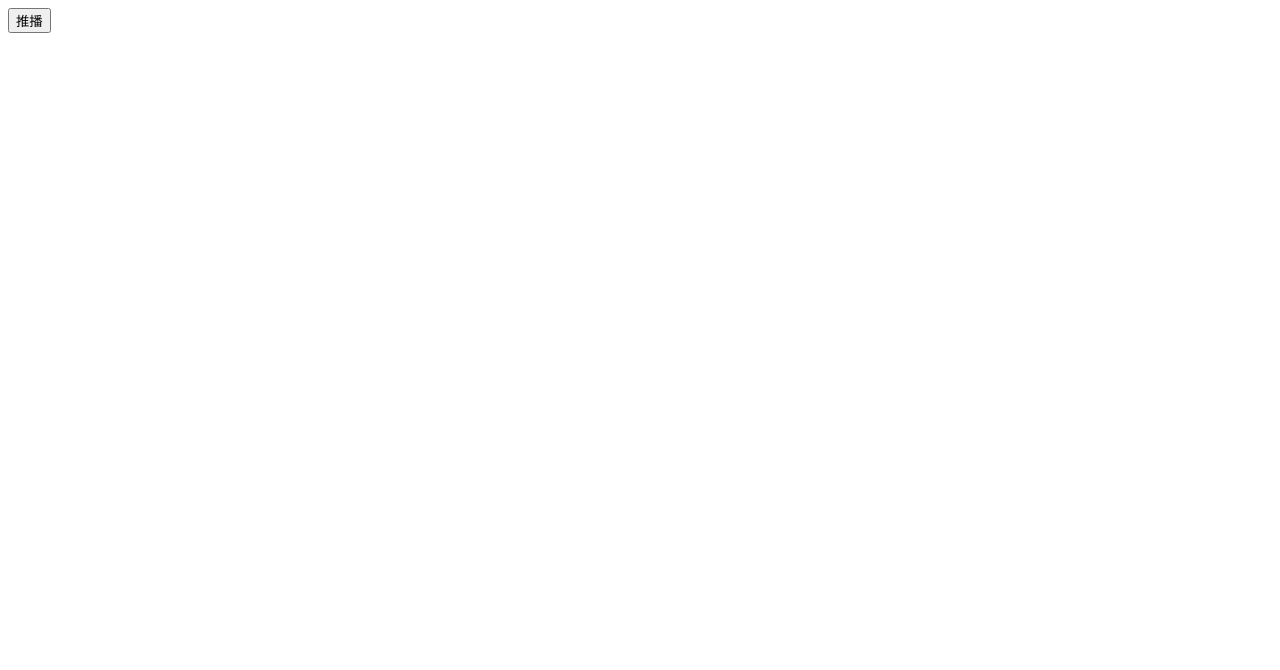
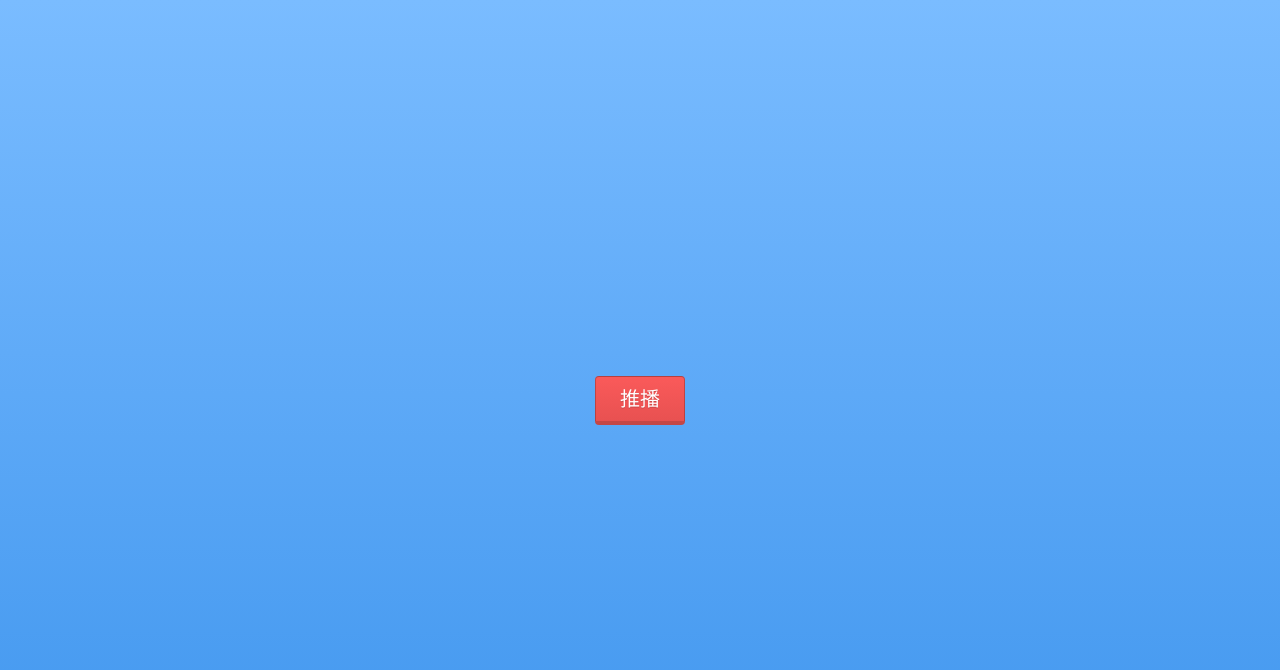
Before and after one commit to funfish22/Notification, a plain HTML site: page index.html in a window 1280 px wide. Drawn offline with Linux system fonts and the light colour scheme.

Commit message:
版型調整

```diff
--- a/index.html
+++ b/index.html
@@ -3,10 +3,11 @@
 <head>
     <meta charset="UTF-8">
     <meta name="viewport" content="width=device-width, initial-scale=1.0">
-    <title>Document</title>
+    <title>推播</title>
+    <link rel="stylesheet" href="./style.css">
 </head>
 <body>
-    <button id="button">推播</button>
+    <div id="button">推播</div>
     <script src="./script.js"></script>
 </body>
 </html>
--- /dev/null
+++ b/style.css
@@ -0,0 +1,83 @@
+/* http://meyerweb.com/eric/tools/css/reset/
+   v2.0 | 20110126
+   License: none (public domain)
+*/
+
+html, body, div, span, applet, object, iframe,
+h1, h2, h3, h4, h5, h6, p, blockquote, pre,
+a, abbr, acronym, address, big, cite, code,
+del, dfn, em, img, ins, kbd, q, s, samp,
+small, strike, strong, sub, sup, tt, var,
+b, u, i, center,
+dl, dt, dd, ol, ul, li,
+fieldset, form, label, legend,
+table, caption, tbody, tfoot, thead, tr, th, td,
+article, aside, canvas, details, embed,
+figure, figcaption, footer, header, hgroup,
+menu, nav, output, ruby, section, summary,
+time, mark, audio, video {
+	margin: 0;
+	padding: 0;
+	border: 0;
+	font-size: 100%;
+	font: inherit;
+	vertical-align: baseline;
+}
+/* HTML5 display-role reset for older browsers */
+article, aside, details, figcaption, figure,
+footer, header, hgroup, menu, nav, section {
+	display: block;
+}
+body {
+	line-height: 1;
+}
+ol, ul {
+	list-style: none;
+}
+blockquote, q {
+	quotes: none;
+}
+blockquote:before, blockquote:after,
+q:before, q:after {
+	content: '';
+	content: none;
+}
+table {
+	border-collapse: collapse;
+	border-spacing: 0;
+}
+*, *::after, *::before {
+    box-sizing: border-box;
+}
+
+html, body {
+    width: 100%;
+    height: 100%;
+}
+
+body {
+    display: flex;
+    align-items: center;
+    justify-content: center;
+    background: linear-gradient(to bottom, #7abcff 0%,#60abf8 44%,#4096ee 100%);
+    font-family: "微軟正黑體", sans-serif;
+}
+
+#button {
+    padding: 12px 24px;
+    cursor: pointer;
+    display: flex;
+    align-items: center;
+    justify-content: center;
+    font-size: 20px;
+    border-radius: 4px;
+    background: linear-gradient(rgba(250,90,90,1) 0%, rgba(232,81,81,1) 100%);
+    color: #fff;
+    border: 1px solid rgba(0,0,0,0.21);
+    border-bottom: 4px solid rgba(0,0,0,0.21);
+    text-shadow: 0 1px 0 rgba(0,0,0,0.15);
+}
+
+#button:active {
+    background: #E35252;
+}
```
